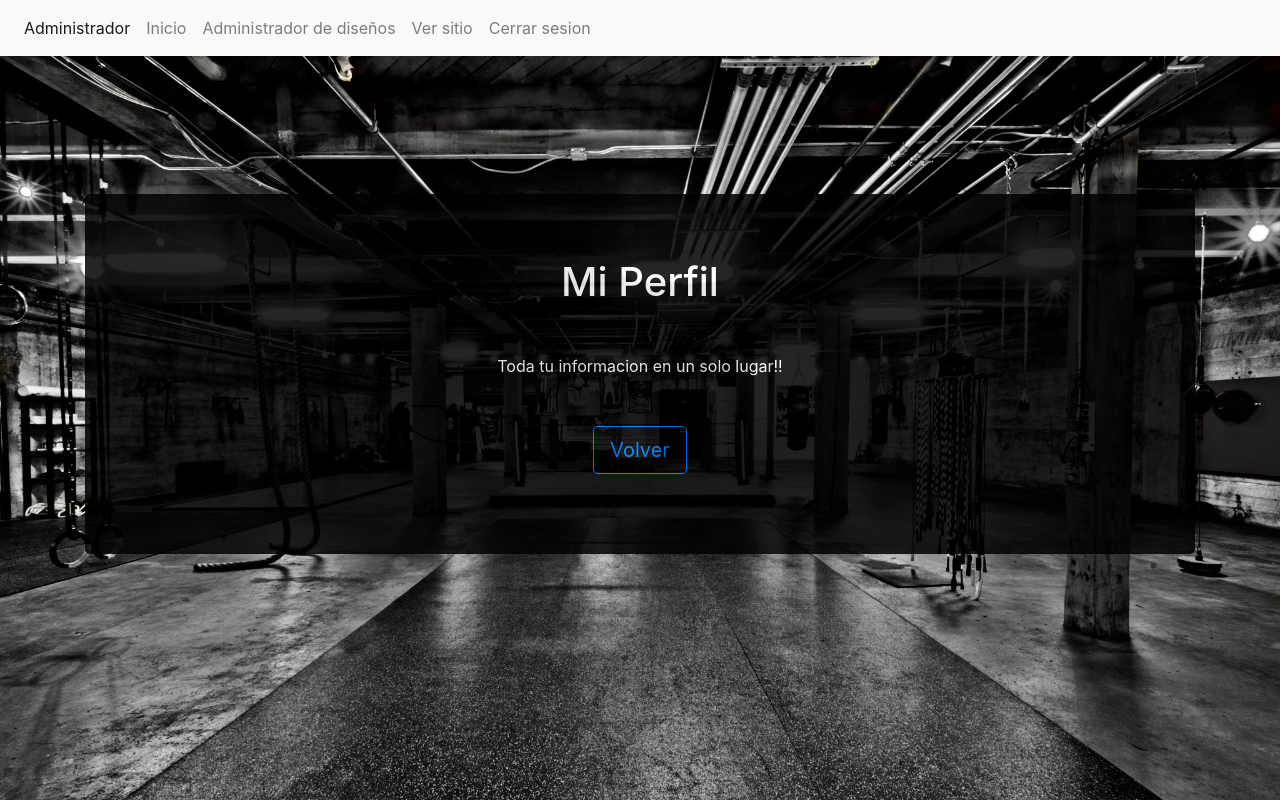
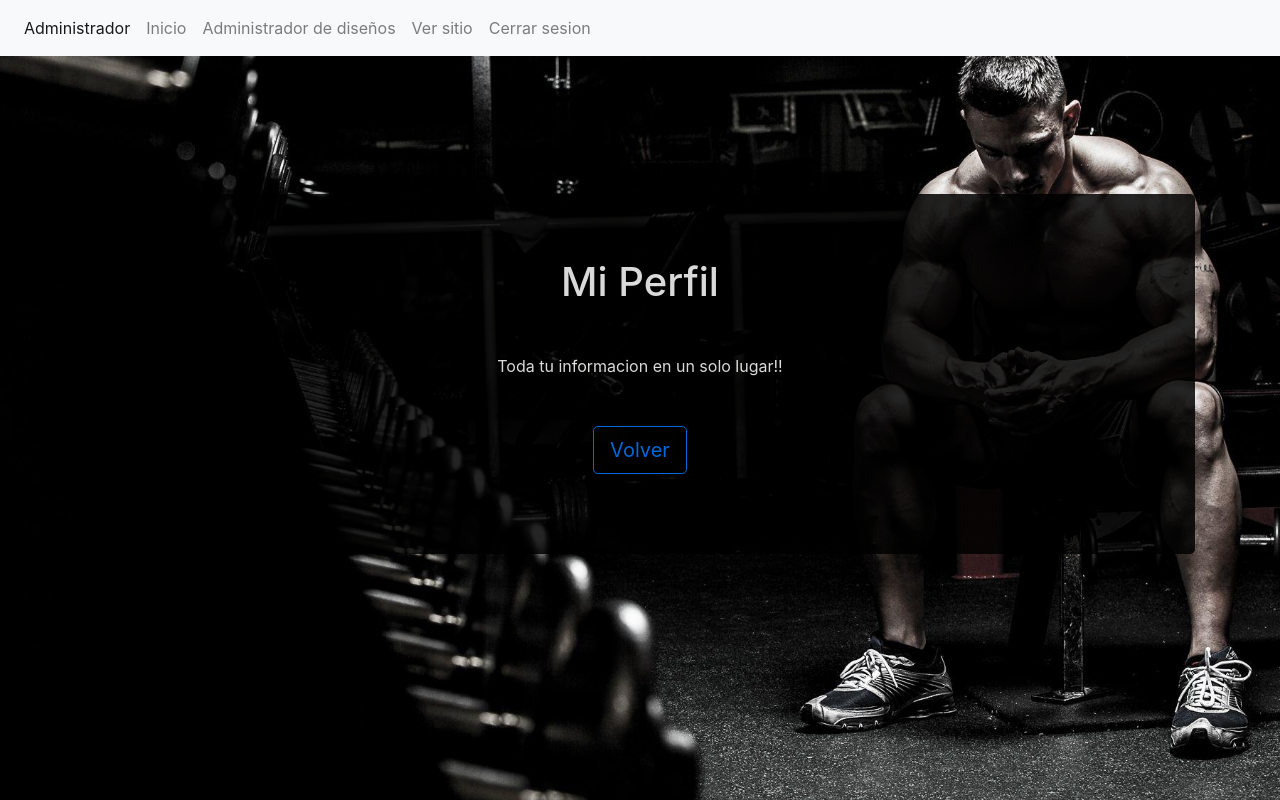
Before and after one commit to DrEureka/AmdBD---TPS, a PHP site: page /usuario/perfil.php in a window 1280 px wide. Run offline with PHP 8.4, Linux system fonts and the light colour scheme; the visitor is signed in with stand-in values (Sample User, id 1).

Commit message:
Mejoras Usuarios

```diff
--- a/SharkDbProyecto/css/usuario.css
+++ b/SharkDbProyecto/css/usuario.css
@@ -1,5 +1,17 @@
 .usuario-fondo {
-    background-image: url('../img/login.jpg');
+    background-image: url('/img/login.jpg');
+    background-repeat: no-repeat;
+    background-size: cover;
+}
+
+.usuario-perfil {
+    background-image: url('/img/perfil.jpg');
+    background-repeat: no-repeat;
+    background-size: cover;
+}
+
+.usuario-rutina {
+    background-image: url('/img/rutinas.jpg');
     background-repeat: no-repeat;
     background-size: cover;
 }
--- a/SharkDbProyecto/usuario/index.php
+++ b/SharkDbProyecto/usuario/index.php
@@ -23,7 +23,7 @@ if($_POST){
     <link rel="stylesheet" href="/css/usuario.css">
   </head>
 
-  <body class="usuario-fondo">
+  <body class="usuario-fondo" id="usuarioBody">
     <div class="usuario-container d-flex justify-content-center">
         <div class="card usuario-transparencia">
             <div class="card-header">
--- a/SharkDbProyecto/usuario/perfil.php
+++ b/SharkDbProyecto/usuario/perfil.php
@@ -11,3 +11,11 @@
     </div>
 </div>
 <?php include('template/footer.php') ?>
+
+<script>
+    document.addEventListener('DOMContentLoaded', function () {
+        let body = document.getElementById('usuarioBody');
+        body.classList.remove("usuario-fondo");
+        body.classList.add("usuario-perfil");
+    }, false);
+</script>
--- a/SharkDbProyecto/usuario/template/header.php
+++ b/SharkDbProyecto/usuario/template/header.php
@@ -25,7 +25,7 @@ else{
   <link rel="stylesheet" href="/css/usuario.css">
 </head>
 
-<body class="usuario-fondo">
+<body class="usuario-fondo" id="usuarioBody">
   <?php $url = "http://" . $_SERVER['HTTP_HOST']. "" ?>
 
   <nav class="navbar navbar-expand navbar-light bg-light">
```
Also changed, not shown: SharkDbProyecto/usuario/rutinas.php (+8 -0 lines), SharkDbProyecto/img/perfil.jpg (added), SharkDbProyecto/img/rutinas.jpg (added).
